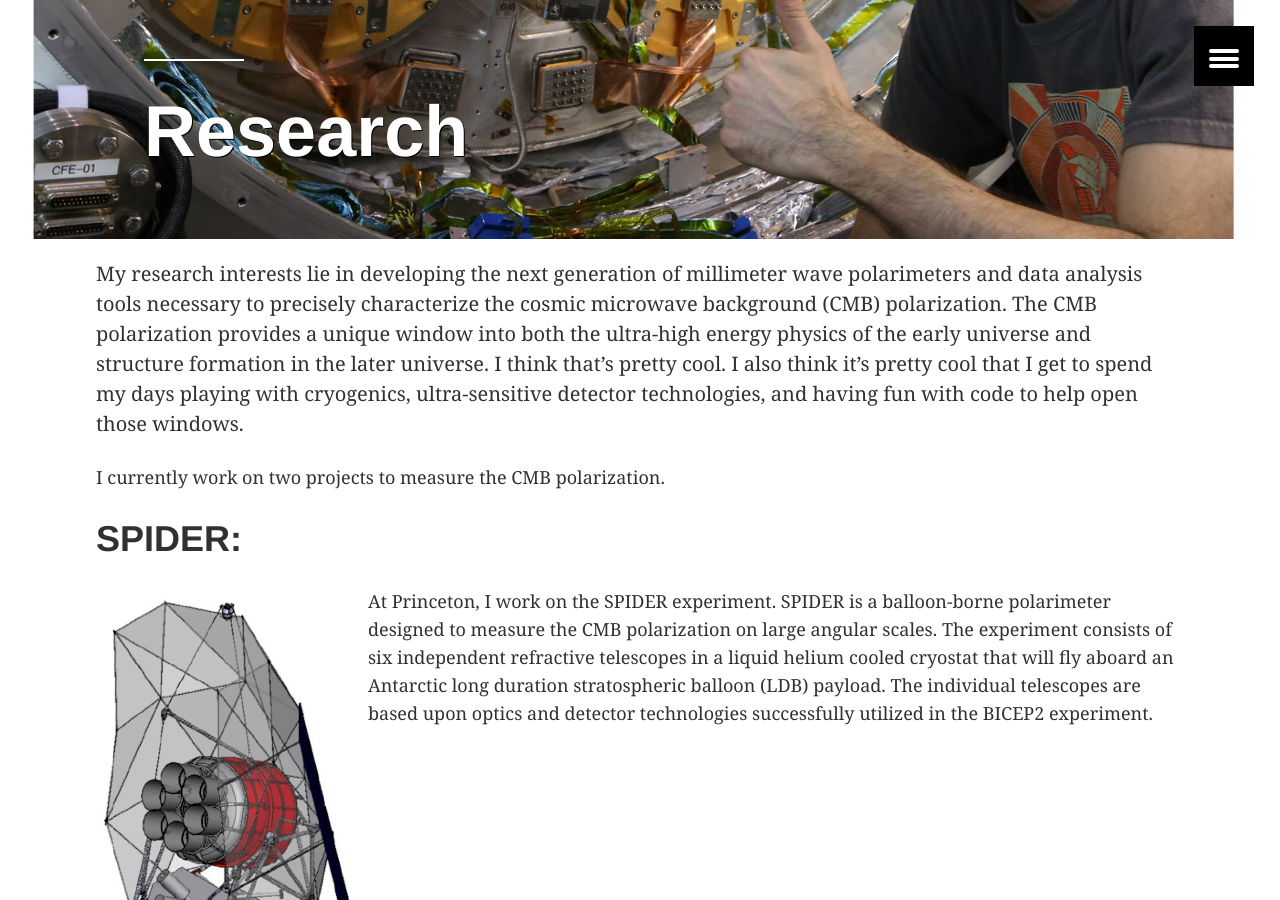
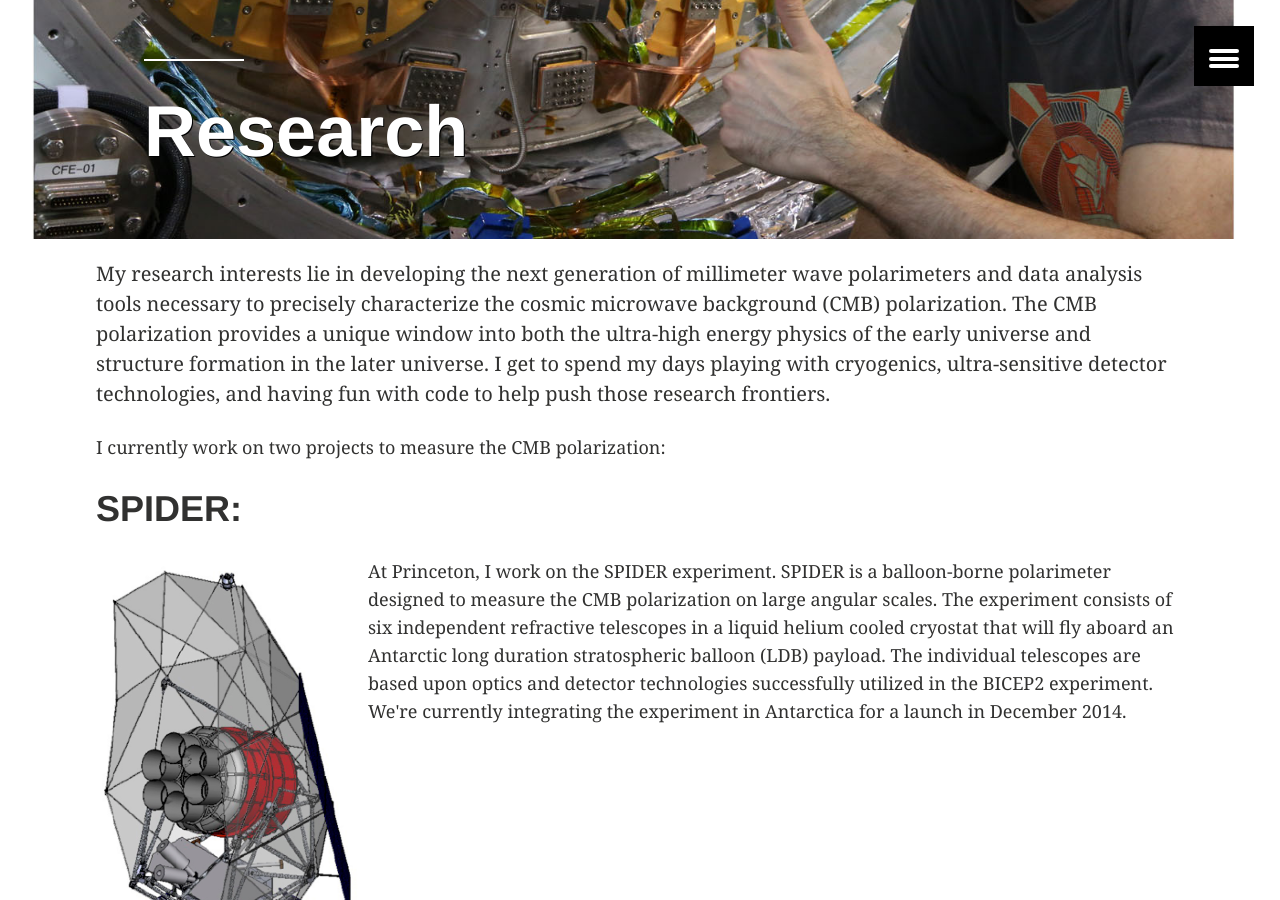
Before and after one commit to zkermish/zkermish.github.io, a Jekyll site: the page built from research/index.md, in a window 1280 px wide and 900 px high, scrolled down 353 px. Built offline with Jekyll 4.4.1, drawn with Linux system fonts in a browser that asks for light colours.

Commit message:
Changes to research page

```diff
--- a/research/index.md
+++ b/research/index.md
@@ -12,9 +12,9 @@ ads: false
 share: false
 ---
 
-My research interests lie in developing the next generation of millimeter wave polarimeters and data analysis tools necessary to precisely characterize the cosmic microwave background (CMB) polarization.  The CMB polarization provides a unique window into both the ultra-high energy physics of the early universe and structure formation in the later universe.  I think that's pretty cool.  I also think it's pretty cool that I get to spend my days playing with cryogenics, ultra-sensitive detector technologies, and having fun with code to help open those windows.
+My research interests lie in developing the next generation of millimeter wave polarimeters and data analysis tools necessary to precisely characterize the cosmic microwave background (CMB) polarization.  The CMB polarization provides a unique window into both the ultra-high energy physics of the early universe and structure formation in the later universe.  I get to spend my days playing with cryogenics, ultra-sensitive detector technologies, and having fun with code to help push those research frontiers.
 
-I currently work on two projects to measure the CMB polarization.
+I currently work on two projects to measure the CMB polarization:
 
 
 SPIDER:
@@ -33,7 +33,7 @@ SPIDER:
 
 At Princeton, I work on the SPIDER experiment. SPIDER is a balloon-borne polarimeter designed to measure the CMB polarization on large angular scales.
 
-The experiment consists of six independent refractive telescopes in a liquid helium cooled cryostat that will fly aboard an Antarctic long duration stratospheric balloon (LDB) payload.   The individual telescopes are based upon optics and detector technologies successfully utilized in the BICEP2 experiment.
+The experiment consists of six independent refractive telescopes in a liquid helium cooled cryostat that will fly aboard an Antarctic long duration stratospheric balloon (LDB) payload.   The individual telescopes are based upon optics and detector technologies successfully utilized in the BICEP2 experiment. We're currently integrating the experiment in Antarctica for a launch in December 2014.
 
 </p>
 
```
Also changed, not shown: _posts/articles/2014-11-06-on-the-ice.md (+1 -1 lines).
